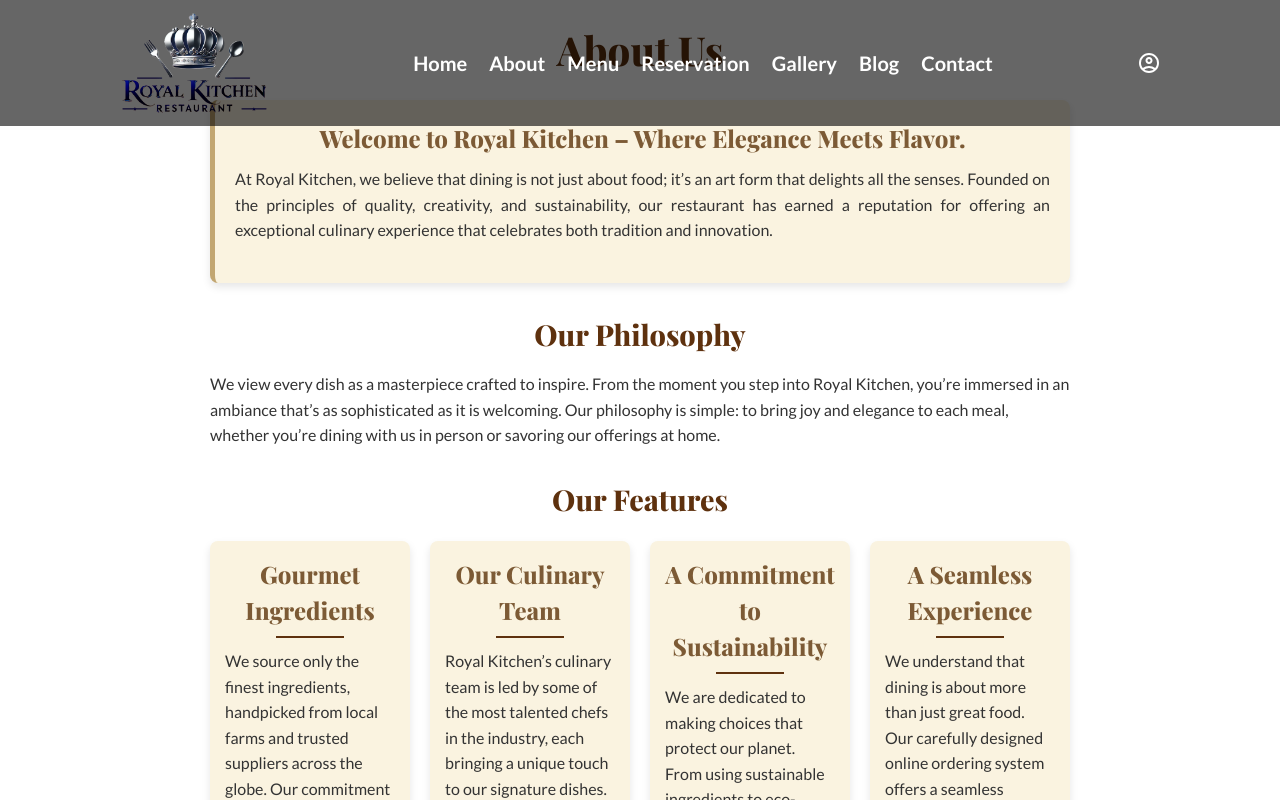
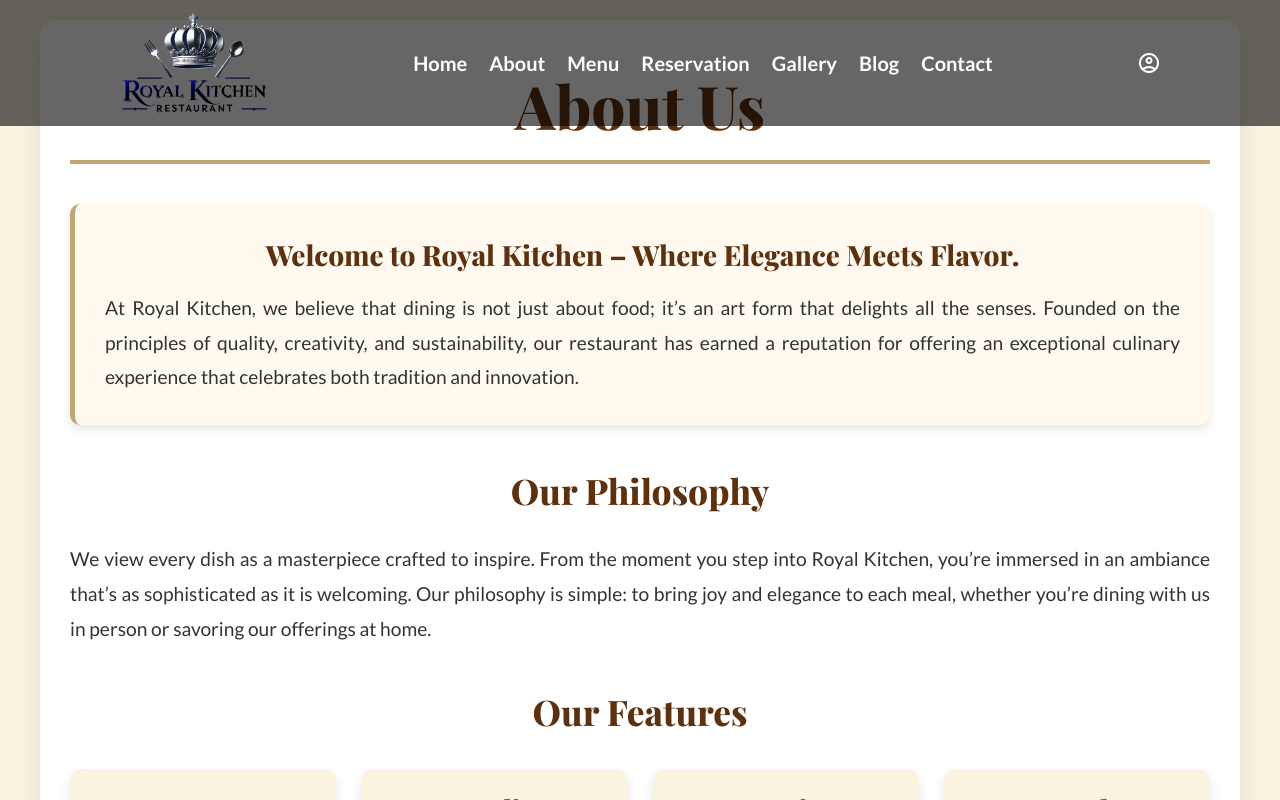
Before and after one commit to bharat705/Restaurant-page, a website built with webpack: page src/template.html in a window 1280 px wide. Both pictures are taken after a click on the button "About". Shown: the part 800-1600 px from the top of the page. Built offline with nearby package versions, Linux system fonts and the light colour scheme.

Commit message:
Refine about page  styling

```diff
--- a/src/about.css
+++ b/src/about.css
@@ -1,132 +1,137 @@
 #about-section {
-  padding: 20px;
-  max-width: 900px;
-  margin: 0 auto;
-  font-family: "Lato", sans-serif;
+  background-color: #faf3e0;
+  padding: 20px 0;
+  width: 100vw;
+  display: flex;
+  justify-content: center;
+  position: relative;
 }
 
-.section-heading h1 {
+.about-container {
+  max-width: 1200px;
+  background-color: #ffffff;
+  padding: 40px 30px;
+  border-radius: 15px;
+  box-shadow: 0 10px 25px rgba(0, 0, 0, 0.1),
+    inset 0 2px 5px rgba(255, 255, 255, 0.6);
+  text-align: center;
+}
+
+.section-heading {
   font-size: 2.5rem;
   color: #5e310e;
-  text-align: center;
-  margin-bottom: 20px;
   font-family: "Playfair Display", serif;
+  border-bottom: 4px solid #c2a671;
+  padding-bottom: 10px;
+  margin-bottom: 40px;
 }
 
 .welcome-section {
-  background-color: #faf3e0;
+  background-color: #fff9f0;
   border-left: 5px solid #c2a671;
-  padding: 20px;
-  border-radius: 8px;
-  margin-bottom: 30px;
+  padding: 30px;
+  border-radius: 10px;
+  margin-bottom: 35px;
   box-shadow: 0 4px 8px rgba(0, 0, 0, 0.1);
 }
 
 .welcome-section h3 {
-  font-size: 1.8em;
-  color: #c2a671;
+  font-size: 1.75rem;
+  color: #5e310e;
   font-family: "Playfair Display", serif;
   margin-bottom: 15px;
 }
 
-.welcome-section p {
-  font-size: 1.1em;
-  line-height: 1.7;
+.welcome-section p,
+.about-section p,
+.invite-section p {
+  font-size: 1.2rem;
+  line-height: 1.8;
   color: #333333;
-  font-family: "Lato", sans-serif;
   text-align: justify;
 }
 
-#about-section h2 {
-  font-size: 1.8rem;
+.about-section h2 {
+  font-size: 2.2rem;
   color: #5e310e;
-  margin-top: 30px;
-  margin-bottom: 15px;
   font-family: "Playfair Display", serif;
-}
-
-#about-section h3 {
-  font-size: 1.5rem;
-  color: #7c5a35;
-  margin-bottom: 10px;
-  font-family: "Playfair Display", serif;
-}
-
-#about-section h2,
-#about-section h3 {
-  text-align: center;
-}
-
-#about-section p {
-  font-size: 1em;
-  color: #333333;
-  line-height: 1.6;
-  margin-bottom: 20px;
+  margin-top: 40px;
+  margin-bottom: 25px;
 }
 
 .features-grid {
   display: grid;
-  grid-template-columns: repeat(auto-fit, minmax(200px, 1fr));
-  gap: 20px;
-  margin-top: 20px;
+  grid-template-columns: repeat(auto-fit, minmax(250px, 1fr));
+  gap: 25px;
+  margin-top: 30px;
 }
 
 .features-grid div {
   background-color: #faf3e0;
-  padding: 15px;
-  border-radius: 8px;
-  box-shadow: 0 4px 8px rgba(0, 0, 0, 0.1);
-  transition: transform 0.3s ease;
+  padding: 20px;
+  border-radius: 12px;
+  box-shadow: 0 6px 12px rgba(0, 0, 0, 0.1);
+  transition: transform 0.3s ease, box-shadow 0.3s ease;
 }
 
 .features-grid div:hover {
   transform: translateY(-5px);
+  box-shadow: 0 10px 15px rgba(0, 0, 0, 0.15);
 }
 
 .features-grid h3 {
-  font-size: 1.3em;
+  font-size: 1.7rem;
   color: #7c5a35;
-  margin-bottom: 10px;
   font-family: "Playfair Display", serif;
-}
-
-.features-grid p {
-  font-size: 0.95em;
-  color: #333333;
-  line-height: 1.5;
+  margin-bottom: 15px;
+  position: relative;
 }
 
 .features-grid h3::after {
   content: "";
   display: block;
-  width: 40%;
+  width: 100px;
   height: 2px;
   background-color: #5e310e;
-  margin: 8px auto;
+  margin: 8px auto 0;
+}
+
+.features-grid p {
+  font-size: 1.1rem;
+  color: #333333;
+  line-height: 1.6;
+  text-align: justify;
 }
 
 .invite-section {
-  background: linear-gradient(145deg, #faf3e0, #f5e8d3);
-  padding: 25px;
-  border-radius: 8px;
-  box-shadow: 0 6px 12px rgba(0, 0, 0, 0.15);
-  text-align: center;
-  margin-top: 40px;
+  background-color: #f0ebe1;
+  padding: 60px 20px;
+  width: 100%;
+  display: flex;
+  flex-direction: column;
+  align-items: center;
+  justify-content: center;
+  box-shadow: 0 6px 12px rgba(0, 0, 0, 0.1);
+  margin: 60px 0;
+  box-sizing: border-box;
 }
 
 .invite-section h2 {
-  font-size: 1.9em;
+  font-size: 2.2rem;
   color: #5e310e;
   font-family: "Playfair Display", serif;
-  margin-bottom: 10px;
+  margin: 20px 0;
+  text-align: center;
 }
 
-.invite-section p {
-  font-size: 1.2em;
-  color: #333333;
-  line-height: 1.7;
-  font-family: "Lato", sans-serif;
-  max-width: 700px;
-  margin: 0 auto;
-  text-align: justify;
+/* Adjusted Fade-In Animation for Invite Section */
+@keyframes fadeIn {
+  from {
+    opacity: 0;
+    transform: translateY(20px);
+  }
+  to {
+    opacity: 1;
+    transform: translateY(0);
+  }
 }
--- a/src/modules/about.js
+++ b/src/modules/about.js
@@ -1,6 +1,7 @@
 const loadAboutPage = () => {
   const aboutSection = document.getElementById("about-section");
   aboutSection.innerHTML = `
+    <div class="about-container">
       <div class="section-heading">
         <h1>About Us</h1>
       </div>
@@ -8,6 +9,7 @@
         <h3>Welcome to Royal Kitchen – Where Elegance Meets Flavor.</h3>
         <p>At Royal Kitchen, we believe that dining is not just about food; it’s an art form that delights all the senses. Founded on the principles of quality, creativity, and sustainability, our restaurant has earned a reputation for offering an exceptional culinary experience that celebrates both tradition and innovation.</p>
       </div>
+      <div class="about-section">
         <h2>Our Philosophy</h2>
         <p>We view every dish as a masterpiece crafted to inspire. From the moment you step into Royal Kitchen, you’re immersed in an ambiance that’s as sophisticated as it is welcoming. Our philosophy is simple: to bring joy and elegance to each meal, whether you’re dining with us in person or savoring our offerings at home.</p>
         <h2>Our Features</h2>
@@ -29,11 +31,12 @@
             <p>We understand that dining is about more than just great food. Our carefully designed online ordering system offers a seamless experience, allowing you to enjoy the sophistication of Royal Kitchen wherever you are. With just a few clicks, your meal is crafted, prepared, and delivered with the same care and attention to detail as you would expect in our dining room.</p>
           </div>
         </div>
+      </div>
       <div class="invite-section">
         <h2>Experience the Essence of Royal Dining.</h2>
         <p>Royal Kitchen invites you to join us in a culinary journey that is as enriching as it is flavorful. Whether you’re a connoisseur or simply seeking a memorable meal, we are here to make every moment extraordinary.</p>
       </div>
-  `;
+    </div>`;
 };
 
 export default loadAboutPage;
```
Lines whose indentation alone changed are shown as unchanged.
